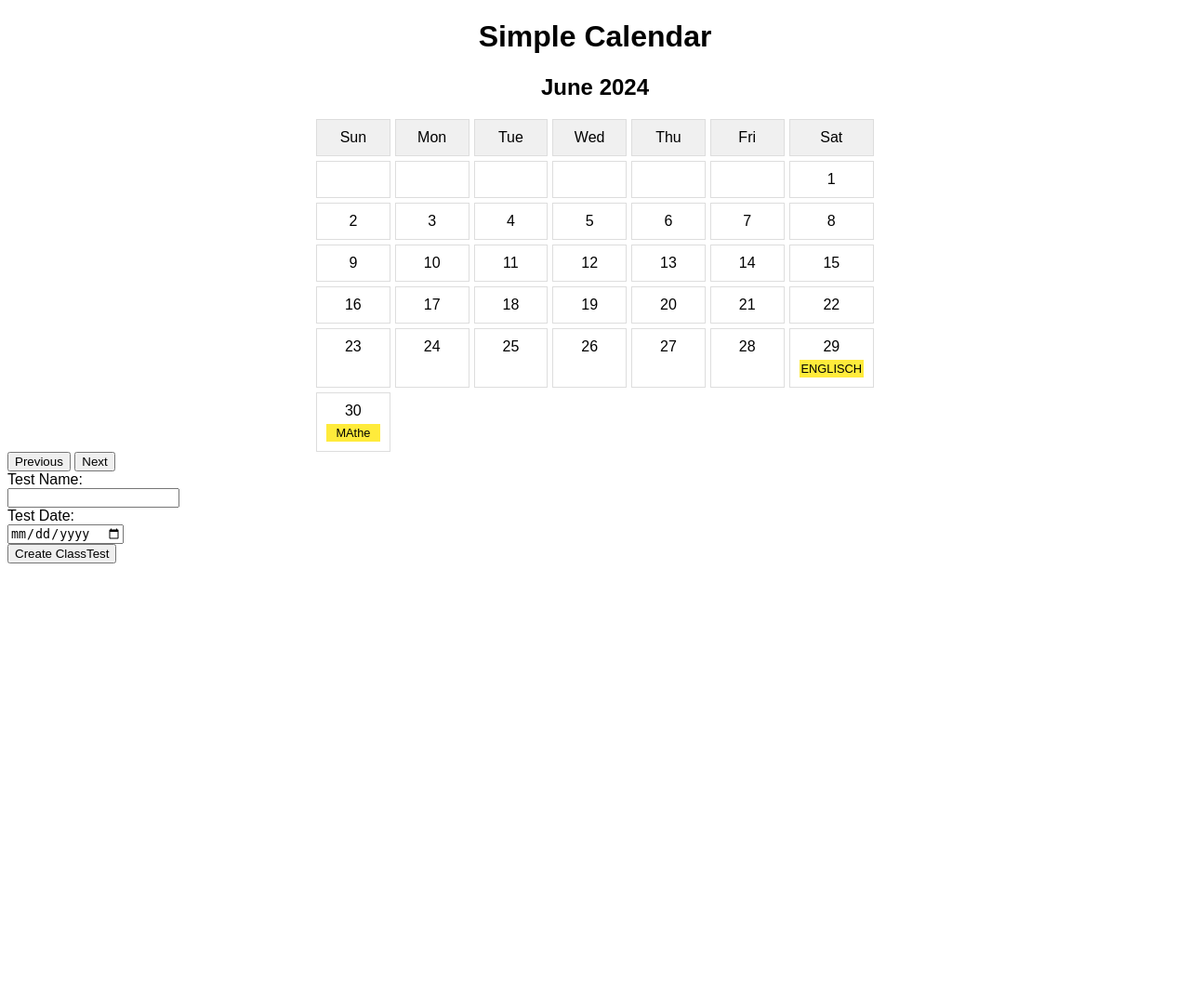
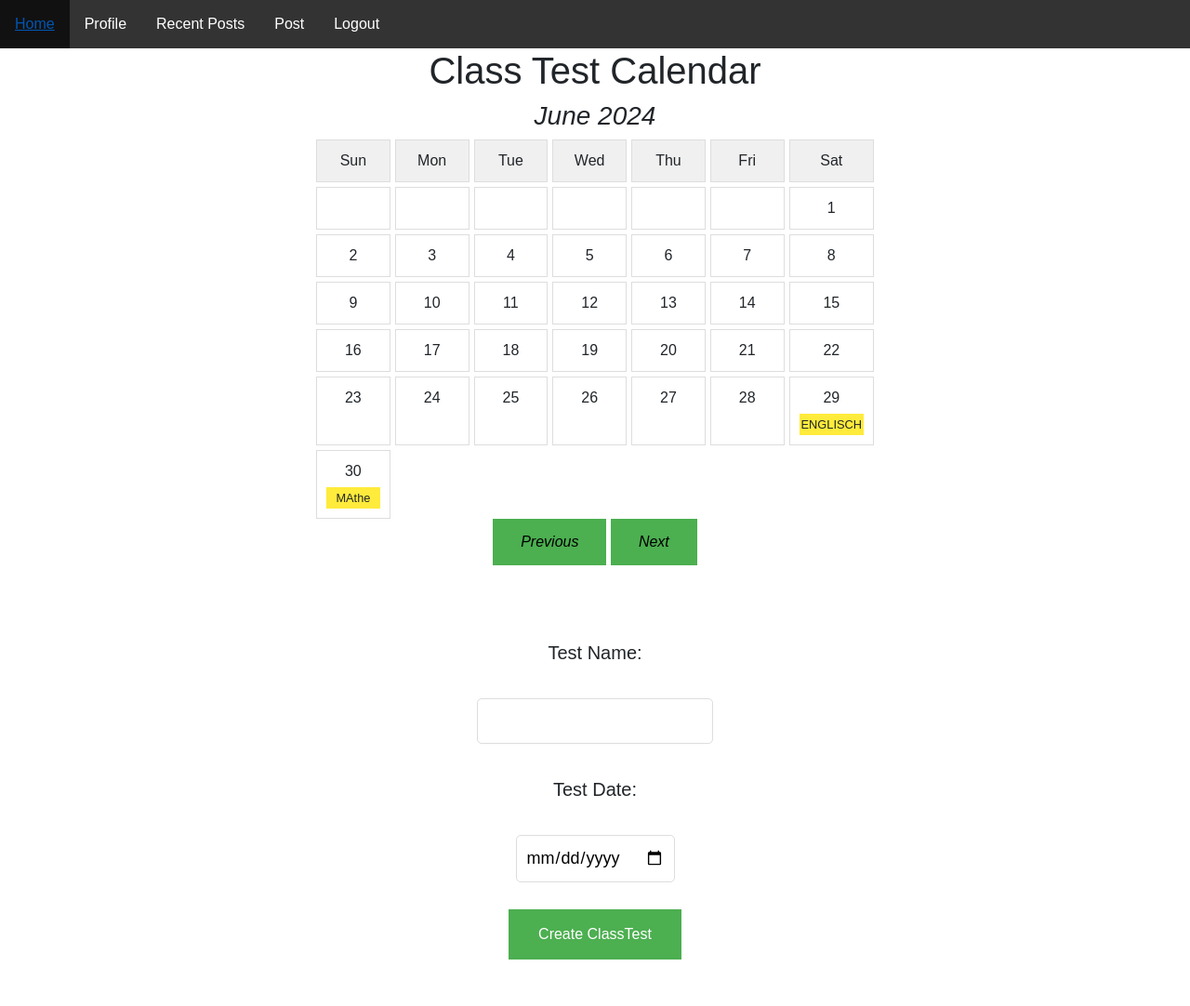
Before and after one commit to KadirFrog/KAShare, a Django app: page / in a window 1280 px wide. Shown: the whole page at 93% size. Before the commit the page ends 606 px from the top, so only its background shows below. Run offline with Django 5.2, Linux system fonts and the light colour scheme; a user stored in the database is signed in; data comes from the database, SQL or seed files in the repository; both versions use the stored data as it was after the commit; some libraries are stand-ins or nearby versions.

Commit message:
Styling update

```diff
--- /dev/null
+++ b/main/templates/header.html
@@ -0,0 +1,142 @@
+<!-- header.html -->
+<header>
+    <link href="https://stackpath.bootstrapcdn.com/bootstrap/4.5.0/css/bootstrap.min.css" rel="stylesheet">
+
+    <style>
+	    body {
+		    margin: 0;
+	    }
+        ul {
+            list-style-type: none;
+            margin: 0;
+            padding: 0;
+            overflow: hidden;
+            background-color: #333;
+        }
+
+        li {
+            float: left;
+        }
+
+        li a {
+            display: block;
+            color: white;
+            text-align: center;
+            padding: 14px 16px;
+            text-decoration: none;
+        }
+
+        li a:hover {
+            background-color: #111;
+        }
+       form {
+        /* Center the form */
+        display: flex;
+        flex-direction: column;
+        align-items: center;
+        justify-content: center;
+        /* Add some margin */
+        margin: 50px;
+    }
+
+    label {
+        /* Change the font size */
+        font-size: 20px;
+        /* Add some margin */
+        margin: 5px;
+    }
+
+    input[type="text"], input[type="date"], input[type="password"], input[type="email"] {
+        /* Change the font size */
+        font-size: 18px;
+        /* Add some padding */
+        padding: 10px;
+        /* Add some margin */
+        margin: 5px;
+        /* Change the border */
+        border: 1px solid #ddd;
+        /* Change the border radius */
+        border-radius: 5px;
+    }
+
+    input[type="submit"], button[type="submit"] {
+        /* Change the background color */
+        background-color: #4CAF50; /* Green */
+        /* Change the border */
+        border: none;
+        /* Change the color */
+        color: white;
+        /* Add some padding */
+        padding: 15px 32px;
+        /* Add some text styling */
+        text-align: center;
+        text-decoration: none;
+        display: inline-block;
+        font-size: 16px;
+        /* Add some transition for hover effect */
+        transition-duration: 0.4s;
+        cursor: pointer;
+    }
+
+    input[type="submit"]:hover, button[type="submit"]:hover {
+        background-color: #45a049;
+    }
+     input[type="file"] {
+        /* Hide the default file input */
+       background-color: #4CAF50; /* Green */
+        /* Change the border */
+        border: none;
+        /* Change the color */
+        color: white;
+        /* Add some padding */
+        padding: 15px 32px;
+        /* Add some text styling */
+        text-align: center;
+        text-decoration: none;
+        display: inline-block;
+        font-size: 16px;
+        /* Add some transition for hover effect */
+        transition-duration: 0.4s;
+        cursor: pointer;
+	     --button-bg: #4CAF50;
+    }
+
+    /* Style the label */
+    label[for="file"] {
+        /* Change the background color */
+        background-color: #4CAF50; /* Green */
+        /* Change the border */
+        border: none;
+        /* Change the color */
+        color: white;
+        /* Add some padding */
+        padding: 15px 32px;
+        /* Add some text styling */
+        text-align: center;
+        text-decoration: none;
+        display: inline-block;
+        font-size: 16px;
+        /* Add some transition for hover effect */
+        transition-duration: 0.4s;
+        cursor: pointer;
+    }
+
+    label[for="file"]:hover {
+        background-color: #45a049;
+    }
+    </style>
+    <nav>
+        <ul>
+	        {% if user.is_authenticated %}
+            <li><a href="{% url 'home' %}">Home</a></li>
+            <li><a href="{% url 'profile' %}">Profile</a></li>
+            <li><a href="{% url 'recent_posts' %}">Recent Posts</a></li>
+            <li><a href="{% url 'post' %}">Post</a></li>
+	        <li><a href="{% url 'logout' %}">Logout</a></li>
+	        {% else %}
+            <li><a href="{% url 'login' %}">Login</a></li>
+            <li><a href="{% url 'sign_up' %}">Sign Up</a></li>
+	        {% endif %}
+        </ul>
+    </nav>
+</header>
--- a/main/templates/home.html
+++ b/main/templates/home.html
@@ -1,4 +1,5 @@
 <!DOCTYPE html>
+{% include "header.html" %}
 <html lang = "en">
 <head>
 	<meta charset = "UTF-8">
@@ -33,14 +34,37 @@
             padding: 2px;
             font-size: 0.8em;
         }
+        #prev, #next {
+        /* Change the background color */
+        background-color: #4CAF50; /* Green */
+        /* Change the border */
+        border: none;
+        /* Add some padding */
+        padding: 13px 30px;
+        /* Add some text styling */
+        text-align: center;
+        text-decoration: none;
+        display: inline-block;
+        font-size: 16px;
+	        font-style: italic;
+        /* Add some transition for hover effect */
+        transition-duration: 0.4s;
+        cursor: pointer;
+    }
+
+    #prev:hover, #next:hover {
+        background-color: #45a049;
+        color: white;
+    }
 	</style>
 </head>
 <body>
-<h1 style = "text-align: center;">Simple Calendar</h1>
-<center><h2 id="currentMonthYear", style="text-align-all: center"></h2></center>
+<h1 style = "text-align: center;">Class Test Calendar</h1>
+<center><h3 id="currentMonthYear", style="text-align-all: center; font-style: oblique"></h3></center>
 <div class = "calendar" id = "calendar"></div>
+<center>
 <button id = "prev">Previous</button>
-<button id = "next">Next</button>
+<button id = "next">Next</button> <br><br></center>
 <script>
     // Sample data for events. This should be replaced by Django's context data.
     const today = new Date();
--- a/main/templates/login.html
+++ b/main/templates/login.html
@@ -1,4 +1,5 @@
 {% load static %}
+{% include "header.html" %}
 <link rel="icon" type="image/png" href="{% static 'images/favicon.png' %}">
 {{ errors }}
 {% if logout == True %}
--- a/main/templates/post.html
+++ b/main/templates/post.html
@@ -1,4 +1,5 @@
 <!DOCTYPE html>
+{% include "header.html" %}
 <html lang="en">
 <head>
     <meta charset="UTF-8">
--- a/main/templates/post_detail.html
+++ b/main/templates/post_detail.html
@@ -1,4 +1,5 @@
 <!DOCTYPE html>
+{% include "header.html" %}
 <html lang="en">
 <head>
     <meta charset="UTF-8">
--- a/main/templates/profile.html
+++ b/main/templates/profile.html
@@ -1,4 +1,5 @@
 <!DOCTYPE html>
+{% include "header.html" %}
 <html lang = "en">
 <head>
 	<meta charset = "UTF-8">
--- a/main/templates/recent_posts.html
+++ b/main/templates/recent_posts.html
@@ -1,5 +1,6 @@
 {% load post_filters %}
 <!DOCTYPE html>
+{% include "header.html" %}
 <html lang = "en">
 <head>
 	<meta charset = "UTF-8">
--- a/main/templates/signup.html
+++ b/main/templates/signup.html
@@ -1,5 +1,5 @@
 {% load static %}
-
+{% include "header.html" %}
 <link rel="icon" type="image/png" href="{% static 'images/favicon.png' %}">
 {{ errors }}
 <center>
```
Also changed, not shown: db.sqlite3.
